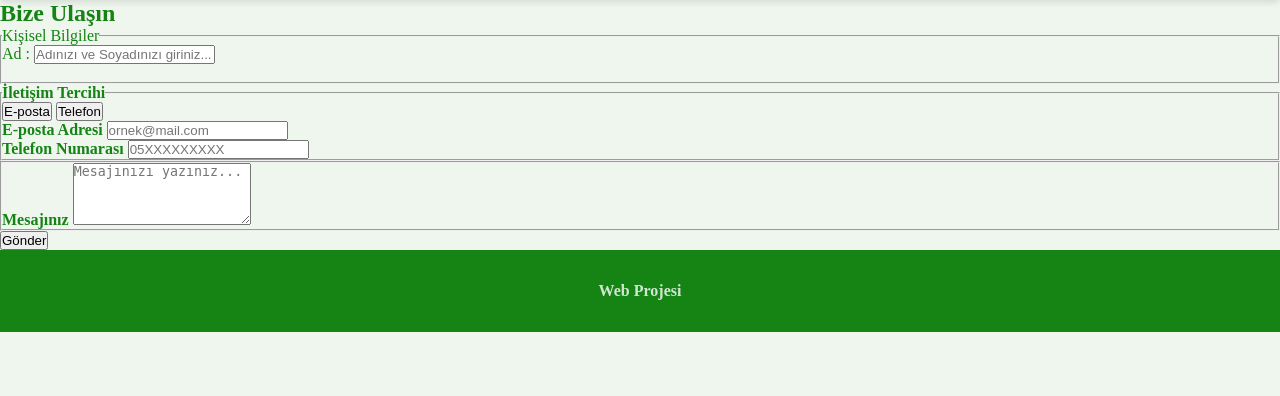
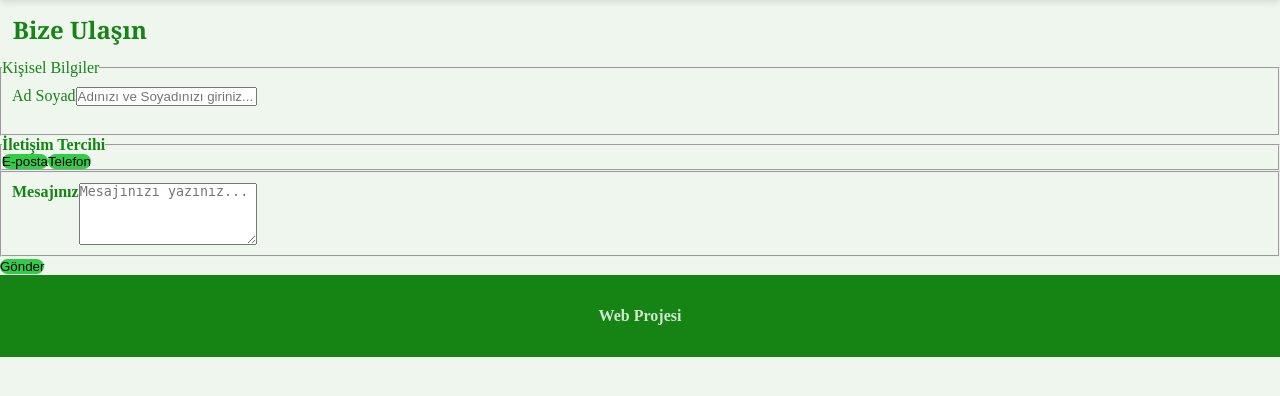
Before and after one commit to yss-1610/web-project, a PHP site: page /contact.html in a window 1280 px wide. Shown: the part 58-454 px from the top of the page. Run offline with PHP 8.4, Linux system fonts and the light colour scheme.

Commit message:
contact.html düzeltme

```diff
--- a/contact.html
+++ b/contact.html
@@ -25,26 +25,36 @@
         <form id="contactForm" method="post">
             <fieldset>
                 <legend>Kişisel Bilgiler</legend>
-                <label for="name">Ad :</label><b>
+                <div class="cont_box">
+                <label for="name">Ad Soyad</label><b>
                 <input type="text" id="Name" placeholder="Adınızı ve Soyadınızı giriniz..."><br><br>
                     <div id="n_error"></div>
+                </div>
             </fieldset>
 
             <fieldset>
                 <legend>İletişim Tercihi</legend>
-                <button type="button" onclick="emailshow()">E-posta</button>
+                <div class="pref_button">
+                    <button  type="button" onclick="emailshow()">E-posta</button>
                     <button type="button" onclick="phoneshow()">Telefon</button>
+                </div>
                     <div id="c_error" ></div>
+                <div class="pref_cont" id="e-mail_box">
                     <label for="email">E-posta Adresi</label>
                     <input type="email" id="email" placeholder="ornek@mail.com"><br>
                         <div id="e_error"></div>
+                </div>
+                <div class="pref_cont" id="phone_box">
                     <label for="phone">Telefon Numarası</label>
-                <input type="tel" id="phone" placeholder="05XXXXXXXXX">
+                    <input type="tel" id="phone" placeholder="5XXXXXXXXX">
                         <div id="p_error"></div>
+                </div>
             </fieldset>
             <fieldset>
-                <label for="message">Mesajınız</label>
+                <div class="cont_box">
+                    <label for="message">Mesajınız</label><br>
                     <textarea id="message" rows="4" placeholder="Mesajınızı yazınız..."></textarea>
+                </div>
             </fieldset>
 
             <button type="submit">Gönder</button>
@@ -62,11 +72,15 @@
         const emailRegex = /^[bBgGcCAa]\d{10}@sakarya\.edu\.tr$/;
         const phoneRegex = /^\d[5[0-9]{9}$/;
 
+        const email_box=document.getElementById('e-mail_box');
+        const phone_box=document.getElementById('phone_box');
         function emailshow(){
             e_show=true;
+            email_box.style.display='flex';
         };
         function phoneshow(params) {
             p_show=true;
+            phone_box.style.display='flex';
         };
 
         form.addEventListener('submit',function(e) {
@@ -85,7 +99,7 @@
                 email_error="Lütfen Geçerli E-posta Girin";
             }if (p_show==true&&!phoneRegex.test(phone_)) {
                 phone_error="Lütfen Geçerli Bir Telefon Numarası Girin";
-            }
+            }else{form.submit()}
         })
     </script>
     <div class="footer">
--- a/style.css
+++ b/style.css
@@ -12,7 +12,7 @@
     width: 100%;
     box-shadow: 0 4px 6px -1px rgba(0, 0, 0, 0.1);
 }
-h1{
+h1,h2{
     font-family: Georgia, 'Times New Roman', Times, serif;
     font-size: x-large;
     margin: 1%;
@@ -49,7 +49,26 @@
     color: rgba(255, 255, 255, 0.8);
     padding: 5px;
 }
-
+.cont_box{
+    display: flex;
+    padding: 10px;
+}
+.pref_cont{
+    display: none;
+}
+.pref_button{
+    flex-direction: row;
+    display: flex;
+}
+button{
+    border-radius: 0.5rem;
+    border: none;
+    background-color: #33cc49;
+    color: #000000;
+}
+button:hover{
+    box-shadow: 0 5px 10px rgba(0, 0, 0, 0.1);
+}
 .nav-act{
     display: flex;
     background-color: #8b228b;
```
Lines whose indentation alone changed are shown as unchanged.
